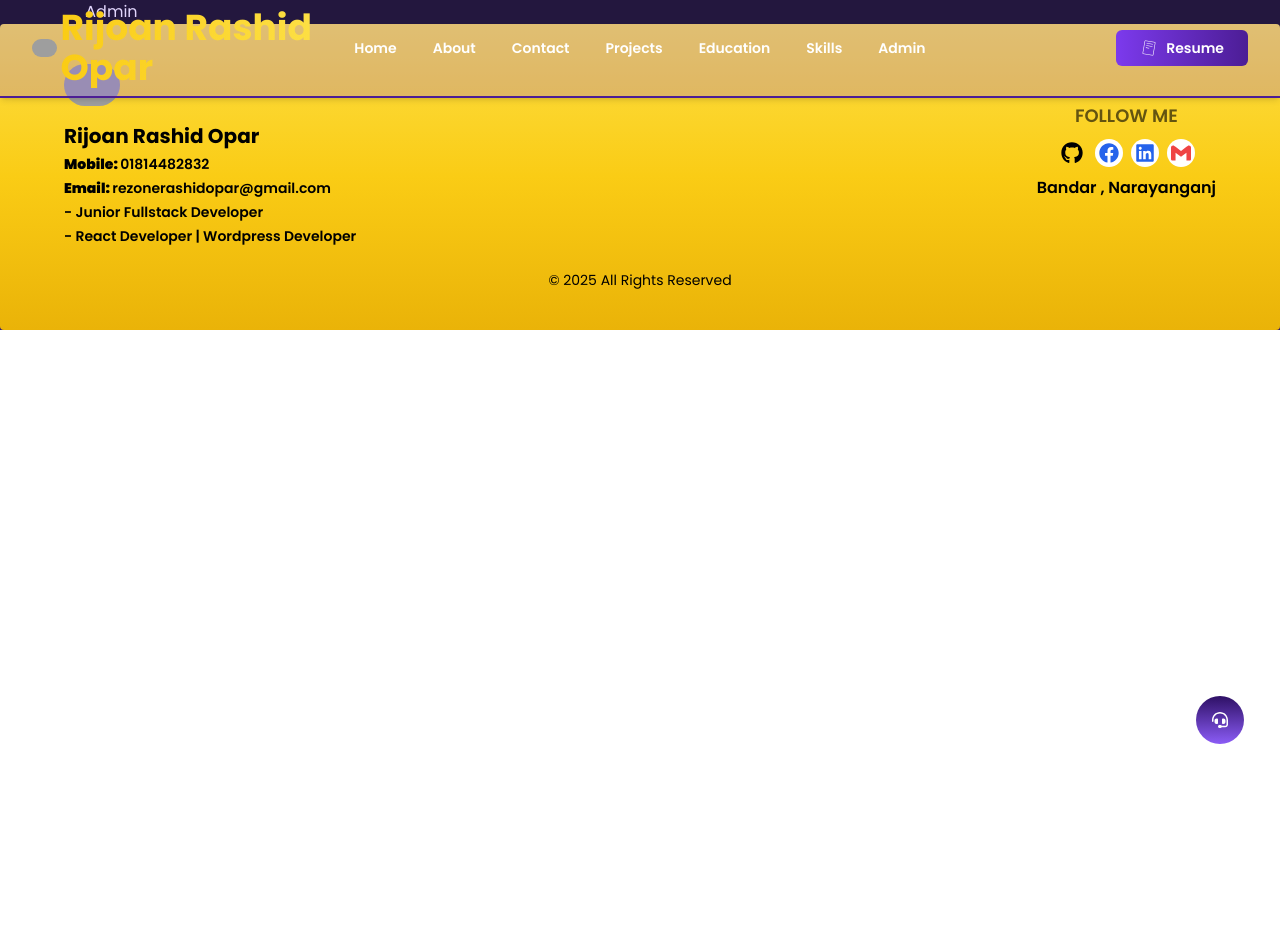
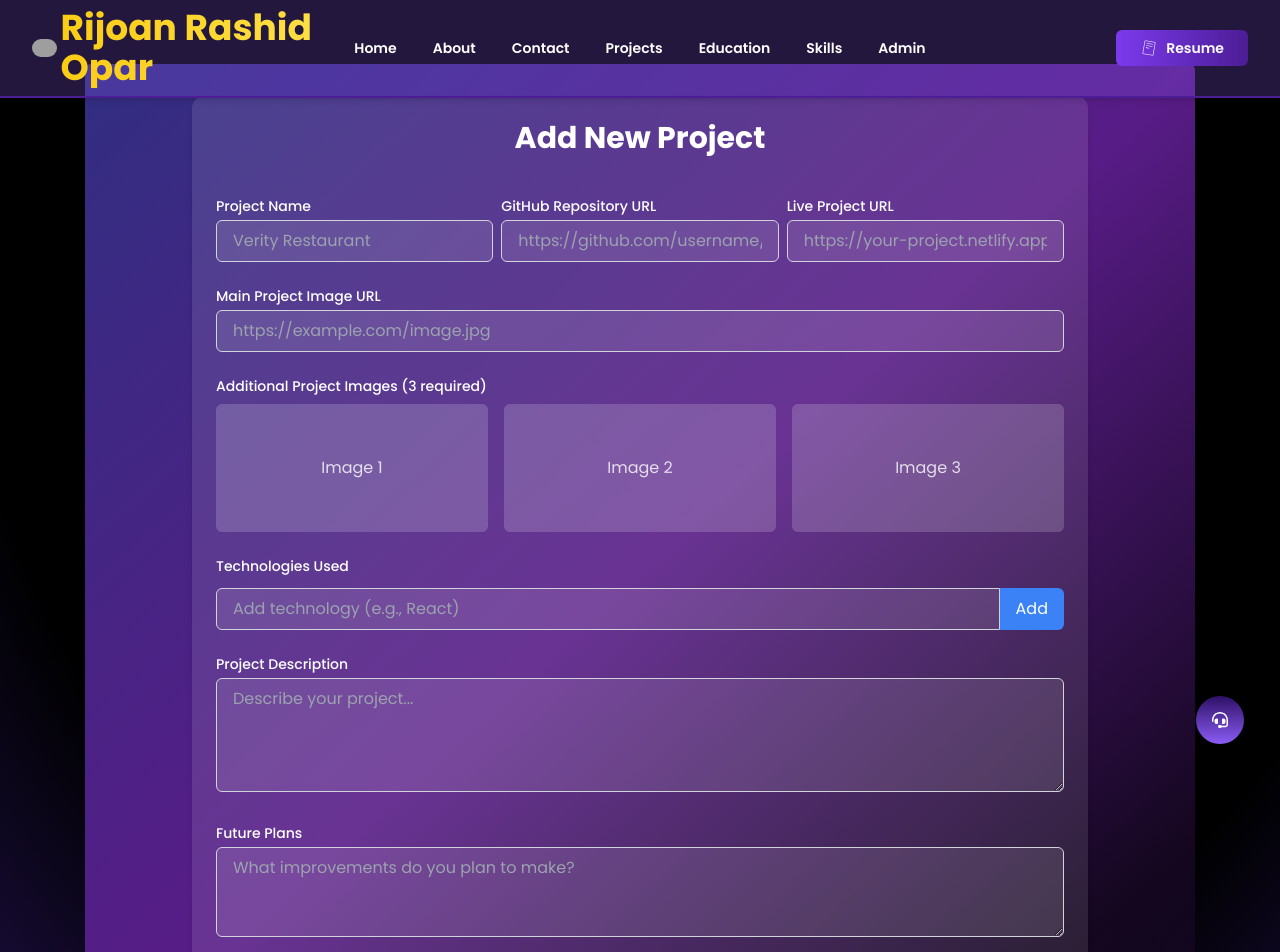
Before and after one commit to opar2043/my-portfolio-01, a React (Vite) app: page /admin in a window 1280 px wide. Shown: the top 952 px of the page. Before the commit the page ends 800 px from the top, so only its background shows below. Built offline with nearby package versions, Linux system fonts and the light colour scheme; grey boxes are pictures that could not be loaded.

Commit message:
my commit

```diff
--- a/src/Components/Login/Admin.jsx
+++ b/src/Components/Login/Admin.jsx
@@ -1,9 +1,253 @@
-import React from 'react'
+import React, { useState } from 'react';
+import { useNavigate } from 'react-router-dom';
 
 const Admin = () => {
+  const navigate = useNavigate();
+  const [projectData, setProjectData] = useState({
+    photo: "",
+    project: "",
+    name: "",
+    github: "",
+    description: "",
+    project_link: "",
+    tech: [],
+    plan: "",
+    additionalImages: ["", "", ""] // For 3 additional images
+  });
+  const [newTech, setNewTech] = useState("");
+  const [isSubmitting, setIsSubmitting] = useState(false);
+
+  const handleChange = (e) => {
+    const { name, value } = e.target;
+    setProjectData(prev => ({
+      ...prev,
+      [name]: value
+    }));
+  };
+
+  const handleImageChange = (e, index) => {
+    const file = e.target.files[0];
+    if (file) {
+      const reader = new FileReader();
+      reader.onloadend = () => {
+        const updatedImages = [...projectData.additionalImages];
+        updatedImages[index] = reader.result;
+        setProjectData(prev => ({
+          ...prev,
+          additionalImages: updatedImages
+        }));
+      };
+      reader.readAsDataURL(file);
+    }
+  };
+
+  const handleAddTech = () => {
+    if (newTech.trim() && !projectData.tech.includes(newTech.trim())) {
+      setProjectData(prev => ({
+        ...prev,
+        tech: [...prev.tech, newTech.trim()]
+      }));
+      setNewTech("");
+    }
+  };
+
+  const handleRemoveTech = (techToRemove) => {
+    setProjectData(prev => ({
+      ...prev,
+      tech: prev.tech.filter(tech => tech !== techToRemove)
+    }));
+  };
+
+  const handleSubmit = (e) => {
+    e.preventDefault();
+    setIsSubmitting(true);
+
+    // Simulate API call
+    setTimeout(() => {
+      console.log("Project submitted:", {
+        ...projectData,
+        id: Date.now() // Generate a unique ID
+      });
+      setIsSubmitting(false);
+      alert("Project added successfully!");
+      navigate("/"); // Redirect after submission
+    }, 1500);
+  };
+
   return (
-    <div>Admin</div>
-  )
-}
+    <div className="min-h-screen bg-gradient-to-br from-indigo-900 via-purple-900 my-8 md:my-16 py-8 px-4 sm:px-6 lg:px-8 rounded-md">
+      <div className="max-w-4xl mx-auto bg-white/10 rounded-xl shadow-md overflow-hidden p-6">
+        <h1 className="text-3xl text-center  font-bold text-white mb-10">Add New Project</h1>
 
-export default Admin
+        <form onSubmit={handleSubmit} className="space-y-6">
+
+          <div className='grid grid-cols-1 md:grid-cols-3 gap-2'>
+        {/* Project Name */}
+          <div>
+            <label className="block text-sm font-medium text-white mb-1">Project Name</label>
+            <input
+              type="text"
+              name="project"
+              value={projectData.project}
+              onChange={handleChange}
+              placeholder="Verity Restaurant"
+              className="w-full bg-white/10 px-4 py-2 border border-gray-300 rounded-md focus:outline-none focus:ring-2 focus:ring-blue-500"
+              required
+            />
+          </div>
+
+          {/* GitHub Link */}
+          <div>
+            <label className="block text-sm font-medium text-white mb-1">GitHub Repository URL</label>
+            <input
+              type="url"
+              name="github"
+              value={projectData.github}
+              onChange={handleChange}
+              placeholder="https://github.com/username/repo.git"
+              className="w-full bg-white/10 px-4 py-2 border border-gray-300 rounded-md focus:outline-none focus:ring-2 focus:ring-blue-500"
+              required
+            />
+          </div>
+
+          {/* Project Link */}
+          <div>
+            <label className="block text-sm font-medium text-white mb-1">Live Project URL</label>
+            <input
+              type="url"
+              name="project_link"
+              value={projectData.project_link}
+              onChange={handleChange}
+              placeholder="https://your-project.netlify.app"
+              className="w-full bg-white/10 px-4 py-2 border border-gray-300 rounded-md focus:outline-none focus:ring-2 focus:ring-blue-500"
+              required
+            />
+          </div>
+
+          </div>
+
+          {/* Main Project Image */}
+          <div>
+            <label className="block text-sm font-medium text-white mb-1">Main Project Image URL</label>
+            <input
+              type="text"
+              name="photo"
+              value={projectData.photo}
+              onChange={handleChange}
+              placeholder="https://example.com/image.jpg"
+              className="w-full bg-white/10 px-4 py-2 border border-gray-300 rounded-md focus:outline-none focus:ring-2 focus:ring-blue-500"
+              required
+            />
+          </div>
+
+          {/* Additional Images (3) */}
+          <div>
+            <label className="block text-sm font-medium text-white mb-2">Additional Project Images (3 required)</label>
+            <div className="grid grid-cols-1 sm:grid-cols-3 gap-4">
+              {[0, 1, 2].map((index) => (
+                <div key={index} className="flex flex-col  items-center">
+                  <label className="w-full h-32 bg-gray-200/20 rounded-md flex items-center justify-center cursor-pointer overflow-hidden">
+                    {projectData.additionalImages[index] ? (
+                      <img
+                        src={projectData.additionalImages[index]}
+                        alt={`Preview ${index + 1}`}
+                        className="w-full h-full object-cover"
+                      />
+                    ) : (
+                      <span className="text-white/80">Image {index + 1}</span>
+                    )}
+                    <input
+                      type="file"
+                      accept="image/*"
+                      onChange={(e) => handleImageChange(e, index)}
+                      className="hidden"
+                      required={index === 0}
+                    />
+                  </label>
+                </div>
+              ))}
+            </div>
+          </div>
+
+          {/* Technologies */}
+          <div>
+            <label className="block text-sm font-medium text-white mb-1">Technologies Used</label>
+            <div className="flex flex-wrap gap-2 mb-2">
+              {projectData.tech.map((tech, index) => (
+                <span
+                  key={index}
+                  className="inline-flex  items-center px-3 py-1 rounded-full bg-white/10text-blue-800 text-sm"
+                >
+                  {tech}
+                  <button
+                    type="button"
+                    onClick={() => handleRemoveTech(tech)}
+                    className="ml-2 text-blue-600 hover:text-blue-800"
+                  >
+                    ×
+                  </button>
+                </span>
+              ))}
+            </div>
+            <div className="flex">
+              <input
+                type="text"
+                value={newTech}
+                onChange={(e) => setNewTech(e.target.value)}
+                placeholder="Add technology (e.g., React)"
+                className="flex-1 bg-white/10 px-4 py-2 border border-gray-300 rounded-l-md focus:outline-none focus:ring-2 focus:ring-blue-500"
+              />
+              <button
+                type="button"
+                onClick={handleAddTech}
+                className="px-4  py-2 bg-blue-500 text-white rounded-r-md hover:bg-blue-600 focus:outline-none focus:ring-2 focus:ring-blue-500"
+              >
+                Add
+              </button>
+            </div>
+          </div>
+
+          {/* Description */}
+          <div>
+            <label className="block text-sm font-medium text-white mb-1">Project Description</label>
+            <textarea
+              name="description"
+              value={projectData.description}
+              onChange={handleChange}
+              placeholder="Describe your project..."
+              rows={4}
+              className="w-full bg-white/10 px-4 py-2 border border-gray-300 rounded-md focus:outline-none focus:ring-2 focus:ring-blue-500"
+              required
+            />
+          </div>
+
+          {/* Future Plan */}
+          <div>
+            <label className="block text-sm font-medium text-white mb-1">Future Plans</label>
+            <textarea
+              name="plan"
+              value={projectData.plan}
+              onChange={handleChange}
+              placeholder="What improvements do you plan to make?"
+              rows={3}
+              className="w-full bg-white/10 px-4 py-2 border border-gray-300 rounded-md focus:outline-none focus:ring-2 focus:ring-blue-500"
+            />
+          </div>
+
+          {/* Submit Button */}
+          <div className="flex justify-end">
+            <button
+              type="submit"
+              disabled={isSubmitting}
+              className={`px-6 py-3 bg-blue-600 text-white rounded-md hover:bg-blue-700 focus:outline-none focus:ring-2 focus:ring-blue-500 focus:ring-offset-2 ${isSubmitting ? 'opacity-70 cursor-not-allowed' : ''}`}
+            >
+              {isSubmitting ? 'Submitting...' : 'Add Project'}
+            </button>
+          </div>
+        </form>
+      </div>
+    </div>
+  );
+};
+
+export default Admin;
--- a/src/Components/Login/Login.jsx
+++ b/src/Components/Login/Login.jsx
@@ -3,7 +3,6 @@ import { FaGoogle, FaEnvelope, FaLock, FaEye, FaEyeSlash } from "react-icons/fa"
 import { motion } from "framer-motion";
 import { useState } from "react";
 import Swal from "sweetalert2";
-
 
 
 const Login = () => {
@@ -15,17 +14,29 @@ const mypass = "rijoan2043"
   const handleSubmit = (e) => {
     e.preventDefault();
     setIsLoading(true);
-    // Simulate login processing
 
     const email = e.target.email.value;
     const pass = e.target.pass.value;
 
     if (email === myemail && pass === mypass) {
-        Swal.success("Login successful!");
-        navigate('/admin');
+      // Store user info in localStorage (mock login session)
+      localStorage.setItem("authUser", JSON.stringify({ email }));
+
+      Swal.fire({
+        icon: "success",
+        title: "Login successful!",
+        timer: 1500,
+        showConfirmButton: false,
+      }).then(() => {
+        navigate("/admin");
+      });
     } else {
-        Swal.error("Invalid email or password!");
+      Swal.fire({
+        icon: "error",
+        title: "Invalid email or password!",
+      });
     }
+
     setTimeout(() => setIsLoading(false), 1500);
   };
 
```
